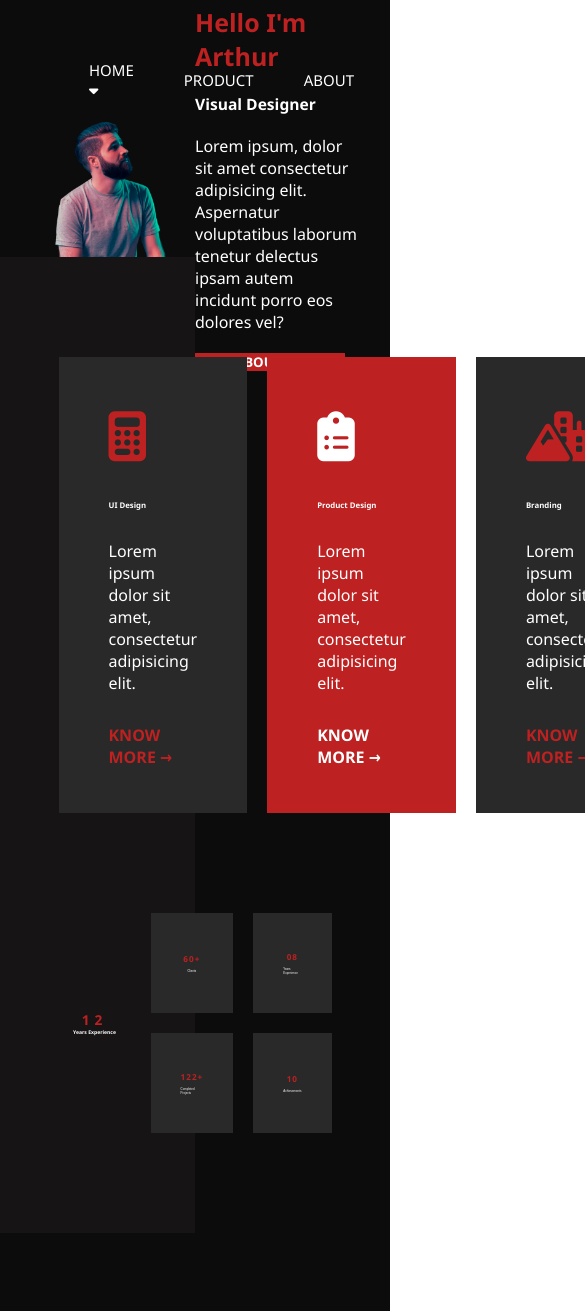
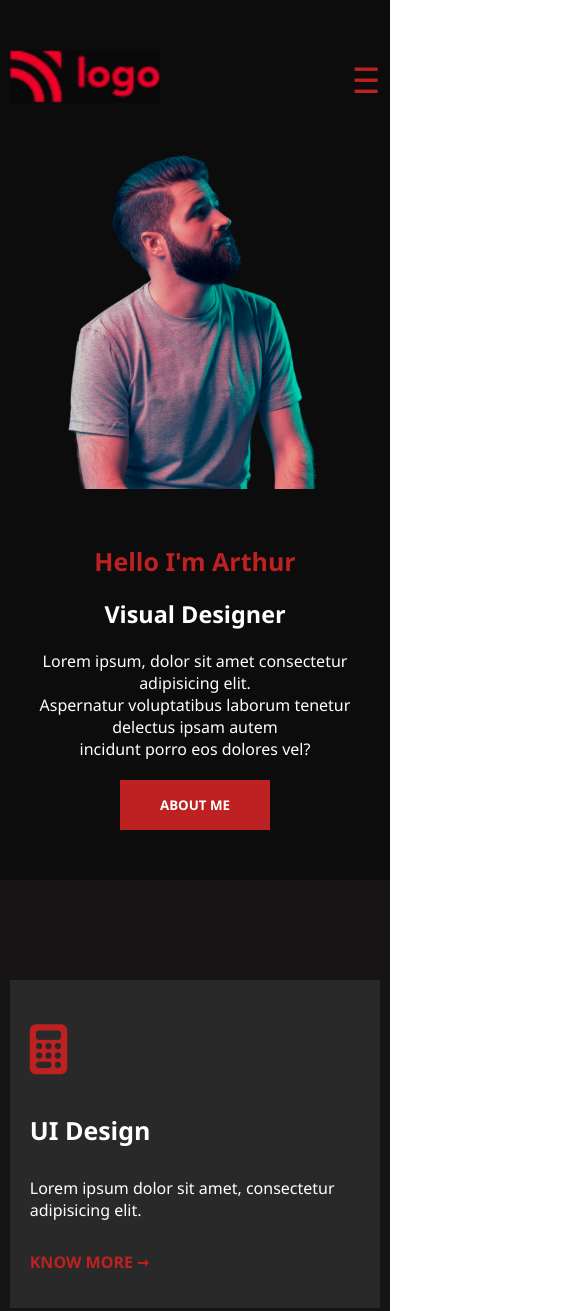
Before and after one commit to blackTiles/LIVE-CLASS-PROJECT-15, a plain HTML site: page index.html in a window 390 px wide. Shown: the top 1311 px of the page, 585 px wide, since content can reach past the window. Drawn offline with Linux system fonts and the light colour scheme.

Commit message:
responsive design

```diff
--- a/index.html
+++ b/index.html
@@ -15,12 +15,16 @@
                 <img src="./images/nav-logo.jpg" alt="">
             </div>
             <ul class="nav-items">
+                <li class="close-btn" onclick="closeNav()" style="font-size: 35px;">&times;</li>
                 <li class="nav-item">Home <i class="fa-solid fa-caret-down"></i></li>
                 <li class="nav-item">Product</li>
                 <li class="nav-item">About</li>
                 <li class="nav-item">Contact</li>
                 <li class="nav-item">Other Page <i class="fa-solid fa-caret-down"></i></li>
             </ul>
+            <div class="hamburger">
+                <span onclick="openNav()" style="font-size: 35px;">&#9776;</span>
+            </div>
         </nav>
         <section class="hero-page">
             <div class="hero-page-left">
@@ -141,5 +145,14 @@
 
         </footer>
     </div>
+    <script>
+        function openNav() {
+          document.querySelector(".nav-items").style.width = "250px";
+        }
+
+        function closeNav() {
+          document.querySelector(".nav-items").style.width = "0";
+        }
+    </script>
 </body>
 </html>
--- a/style.css
+++ b/style.css
@@ -17,7 +17,11 @@
     display:flex;
     flex-direction: column;
     background: var(--bgcolor1);
+    position: relative;
 }
+
+
+
 .navbar{
     width:80%;
     margin: 50px auto 10px auto;
@@ -34,18 +38,36 @@
 }
 .navbar .nav-items{
     display: flex;
-    justify-content: center;
+    justify-content: flex-end;
     align-items: center;
+    gap: 40px;
     color: var(--color1);
     list-style: none;
+    position: relative;
+    flex-grow: 1;
 }
 .navbar .nav-items li{
-    margin-left: 50px;
+
     font-size: 15px;
     font-weight: 500;
     text-transform: uppercase;
     cursor: pointer;
 }
+
+/* nav mobile  */
+.hamburger{
+    color: var(--color2);
+    display: none;
+}
+.hamburger span{
+    cursor:pointer;
+    font-size: 35px;
+}
+.close-btn{
+    display: none;
+}
+
+
 .hero-page{
     width:85%;
     height:35vw;
@@ -342,3 +364,241 @@ footer{
     margin: 0px 20px;
     cursor: pointer;
 }
+
+
+@media (max-width: 1100px){
+    /* nav,section{
+        width: 100%;
+    } */
+    .navbar,.hero-page,.page-2-inner,.page-3,.page-4,.footer-inner{
+        width: 95%;
+    }
+    .hamburger{
+        display: inline-block;
+    }
+    .navbar .nav-items{
+        height: 100%;
+        width: 0;
+        position: fixed;
+        z-index: 1;
+        top: 0;
+        right: 0;
+        background-color: rgba(0, 0, 0, 0.87);
+        overflow-x: hidden;
+        transition: 0.5s;
+        padding-top: 70px;
+        display: flex;
+        flex-direction: column;
+        justify-content: flex-start;
+        align-items: center;
+        gap: 40px;
+    }
+    .close-btn{
+        display: inline-block;
+        position: absolute;
+        right: 25px;
+        top: 60px;
+        /* font-size: 35px; */
+    }
+    .hero-page{
+        height:fit-content;
+        margin: 0px auto;
+        display: flex;
+        flex-direction: column;
+        /* background: red; */
+    }
+    .hero-page-left{
+        width: 100%;
+        height:100%;
+    }
+    .hero-page-left img{
+        width:100%;
+        height:100%;
+        object-fit: cover;
+    }
+
+    .hero-page-right{
+        width: 100%;
+        height:100%;
+        display:flex;
+        flex-direction: column;
+        justify-content: center;
+        align-items: center;
+        padding: 50px 0px;
+        text-align: center;
+    }
+    .hero-page-right .job-role{
+        color: var(--color1);
+        font-size: 6vw;
+        font-weight: 800;
+    }
+    .page-2-part-1 .box .box-heading{
+        font-size:25px;
+    }
+    .page-2-part-2 .part-2-left .digit{
+        font-size: 45px;
+    }
+    .page-2-part-2 .part-2-left .text{
+        font-size: 20px;
+    }
+    .page-2-part-2 .part-two-box .digit{
+        font-size: 40px;
+    }
+    .page-2-part-2 .part-two-box .text{
+        font-size: 16px;
+    }
+
+}
+
+@media (max-width: 800px){
+    .page-2-part-1{
+        width: 100%;
+        display: grid;
+        grid-template-columns:repeat(2,1fr);
+        grid-auto-rows: 1fr;
+        gap: 20px;
+        margin-bottom: 100px;
+    }
+    .page-2-part-1 .box{
+        background: var(--bgcolor3);
+        display: flex;
+        padding: 20px;
+        flex-direction: column;
+    }
+    .page-2-part-2{
+        width: 100%;
+        display: grid;
+        grid-template-columns:repeat(2,1fr);
+        grid-template-rows: repeat(4,100px);
+        gap: 20px;
+    }
+    .page-2-part-2 .part-2-left{
+        grid-row: 1/5;
+    }
+    .page-3-part-1 h1{
+        font-size: 25px;
+        font-weight:800;
+        /* letter-spacing: 2px; */
+    }
+    .page-3-part-2{
+        gap: 20px;
+        display: grid;
+        grid-template-columns:repeat(1,1fr);
+        grid-auto-rows: 1fr;
+        gap: 20px;
+        margin: 50px 0px;
+    }
+    .pg-3-box .img-container{
+        width: 100%;
+        background: var(--bgcolor3);
+        padding: 30px 20px;
+    }
+    .pg-3-box .img-container img{
+        height: auto;
+    }
+    .page-4{
+        margin: 0px auto;
+        padding: 80px 50px;
+        display: flex;
+        flex-direction: column;
+        justify-content: space-between;
+        align-items: center;
+        color: var(--color1);
+        background: var(--bgcolor3);
+    }
+    .page-4 .page-4-left{
+        width: 100%;
+        text-align: center;
+    }
+    .page-4 .page-4-left h1{
+        font-size: 30px;
+        word-spacing: 1px;
+        margin-bottom:10px;
+    }
+    .page-4 .page-4-left p{
+        font-size: 15px;
+        font-weight: lighter;
+        margin-bottom: 30px;
+    }
+    .page-4 .page-4-right{
+        width: 100%;
+        display: flex;
+        justify-content: center;
+        align-items: center;
+    }
+
+}
+@media (max-width: 500px){
+    .page-2-outer{
+        background: var(--bgcolor2);
+    }
+    .page-2-part-1{
+        width: 100%;
+        display: grid;
+        grid-template-columns:repeat(1,1fr);
+        grid-auto-rows: 1fr;
+        gap: 20px;
+        margin-bottom: 100px;
+    }
+    .page-2-part-2{
+        width: 100%;
+        display: grid;
+        grid-template-columns:repeat(1,1fr);
+        grid-template-rows: repeat(5,100px);
+        gap: 20px;
+    }
+    .page-2-part-2 .part-2-left{
+        grid-row: 1/2;
+    }
+    .page-3-part-1{
+        display: flex;
+        flex-direction: column;
+        justify-content: center;
+        align-items: center;
+        color: var(--color1);
+        text-align: center;
+    }
+
+    .page-3-part-1 p{
+        margin:10px 0px 20px 0px;
+    }
+    .bottom-nav ul li{
+        margin: 0px 10px;
+    }
+    .footer-inner{
+        padding: 100px 0px;
+        display: flex;
+        flex-direction: column;
+        justify-content: center;
+        align-items: center;
+        gap: 50px;
+    }
+
+}
+
+/* .page-3-part-1{
+    display: flex;
+    justify-content: space-between;
+    align-items: center;
+    color: var(--color1);
+}
+.page-3-part-1 h1{
+    font-size: 2vw;
+    font-weight:800;
+}
+.page-3-part-2{
+    display: grid;
+    grid-template-columns: repeat(2,1fr);
+    grid-auto-rows:1fr 1fr;
+    gap: 40px;
+    margin: 50px 0px;
+}
+.pg-3-box .img-container{
+    width: 100%;
+    background: var(--bgcolor3);
+    padding: 80px 30px;
+}
+.pg-3-box .img-container img{
+    width: 100%;
+    height: 17vw;
+} */
```
